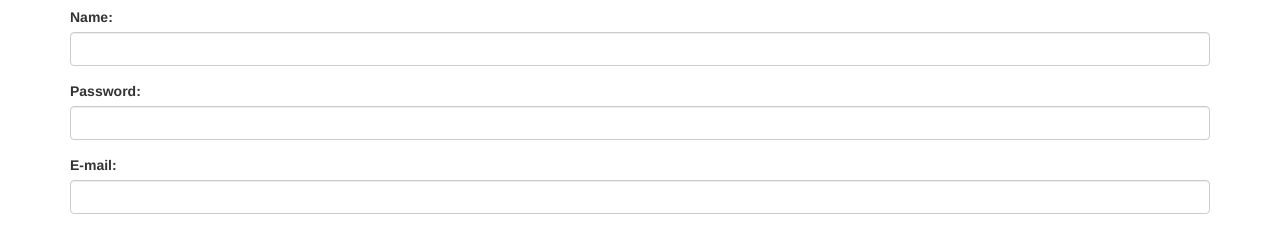
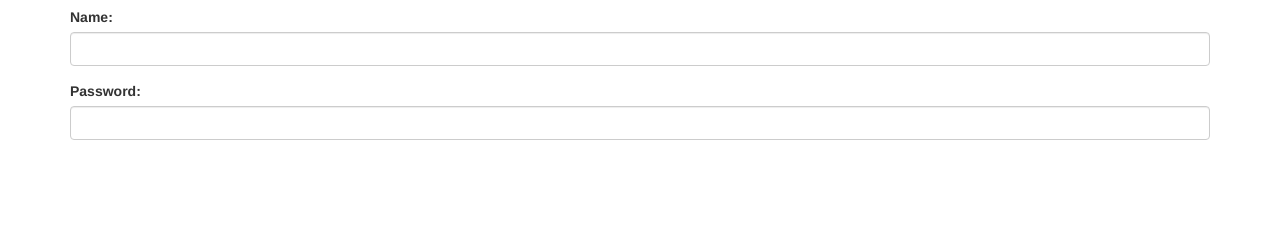
Before and after one commit to abdelouahidedd/test1, a plain HTML site: page index.html in a window 1280 px wide. Shown: the part 86-338 px from the top of the page. Drawn offline with nearby package versions, Linux system fonts and the light colour scheme.

Commit message:
Revert "Update index.html"

```diff
--- a/index.html
+++ b/index.html
@@ -1,7 +1,7 @@
 <!DOCTYPE html>
 <html lang="en">
 <head>
-  <title>Form Exemple</title>
+  <title>Bootstrap Example</title>
   <meta charset="utf-8">
   <meta name="viewport" content="width=device-width, initial-scale=1">
   <link rel="stylesheet" href="https://maxcdn.bootstrapcdn.com/bootstrap/3.3.7/css/bootstrap.min.css">
@@ -22,10 +22,6 @@
       <label for="pwd">Password:</label>
       <input type="password" class="form-control" id="pwd">
     </div>
-    <div class="form-group">
-      <label for="mail">E-mail:</label>
-      <input type="text" class="form-control" id="email">
-    </div>
   </form>
 </div>
 
```
